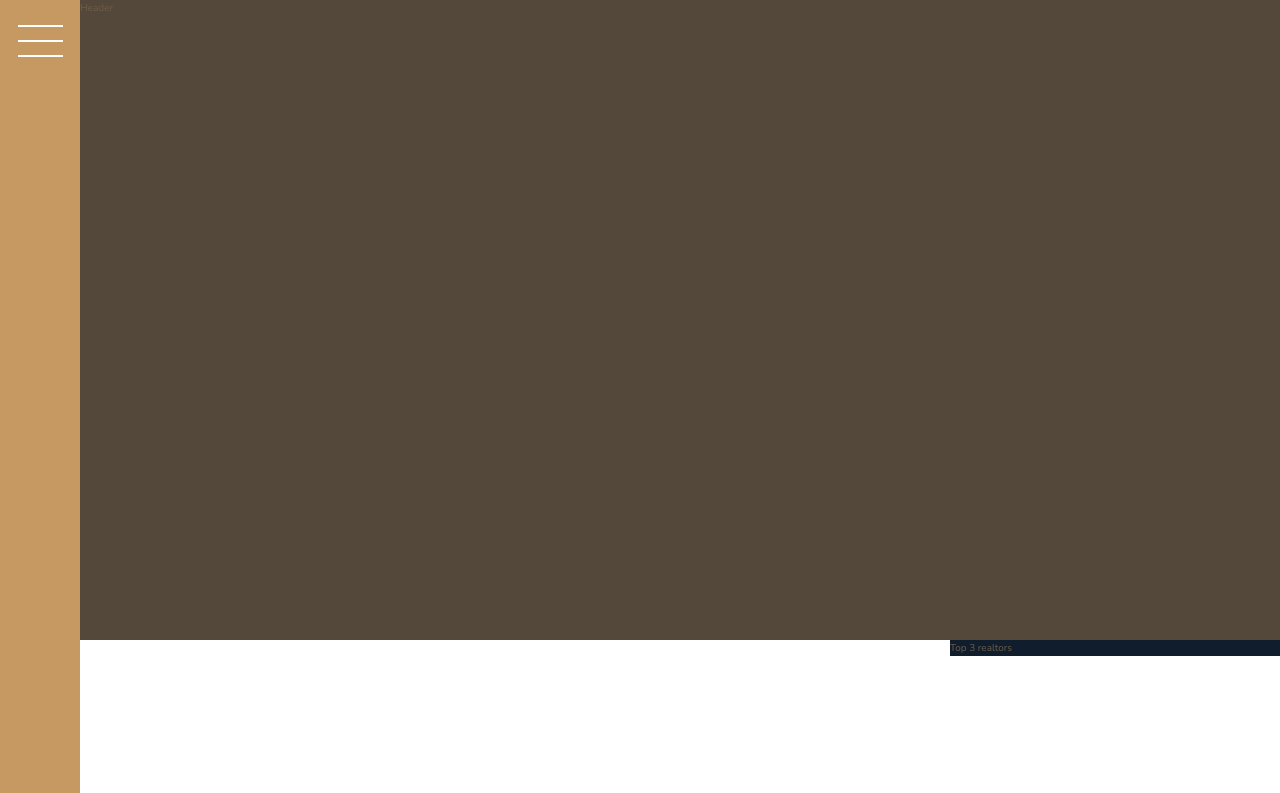
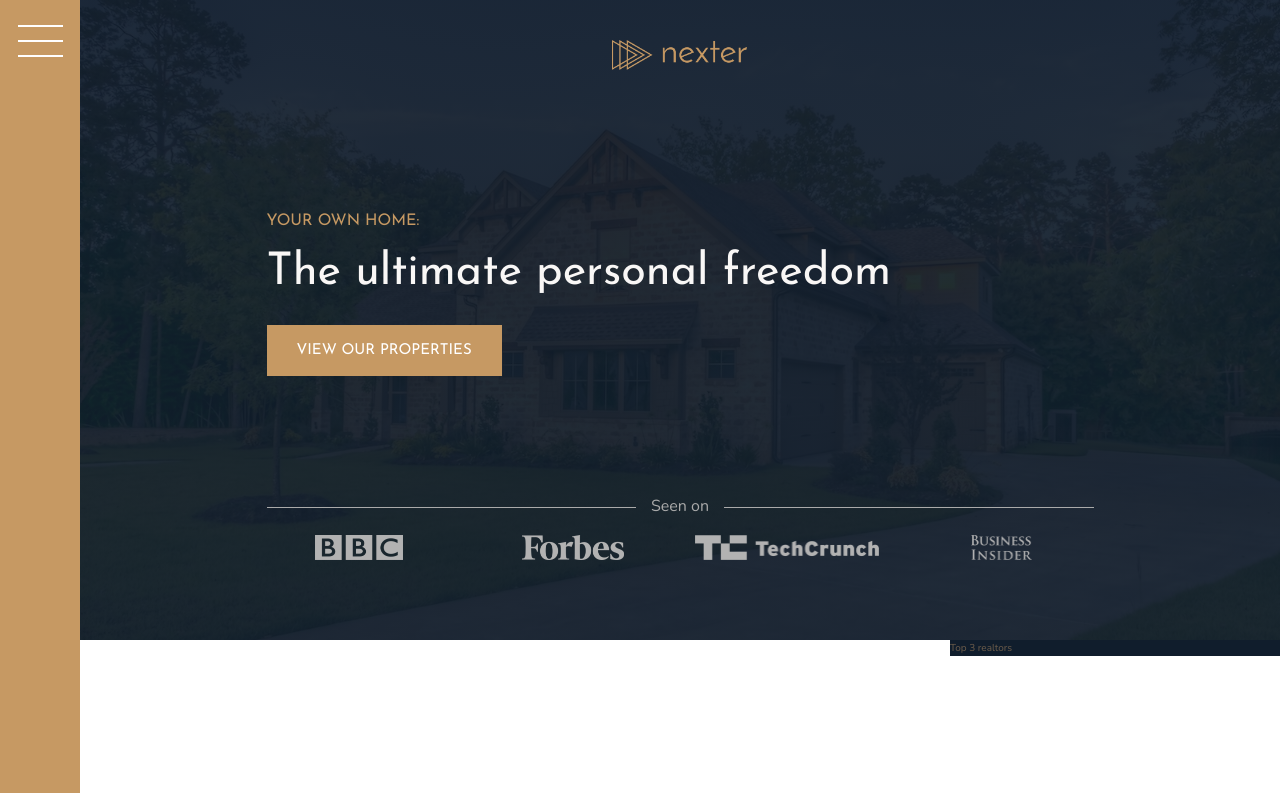
Before and after one commit to jdharveng/CCS_training_GridLayout, a website: page index.html in a window 1280 px wide. Shown: the top 793 px of the page. Drawn offline with nearby package versions, Linux system fonts and the light colour scheme.

Commit message:
Header positioning

```diff
--- a/index.html
+++ b/index.html
@@ -17,7 +17,17 @@
         </div>
 
         <header class="header">
-          Header
+            <img src="img/logo.png" alt="Nexter logo" class="header__logo">
+            <h3 class="heading-3">Your own home:</h3>
+            <h1 class="heading-1">The ultimate personal freedom</h1>
+            <button class="btn header__btn">View our properties</button>
+            <div class="header__seenon-text">Seen on</div>
+            <div class="header__seenon-logos">
+                <img src="img/logo-bbc.png" alt="Seen on logo 1">
+                <img src="img/logo-forbes.png" alt="Seen on logo 2">
+                <img src="img/logo-techcrunch.png" alt="Seen on logo 3">
+                <img src="img/logo-bi.png" alt="Seen on logo 4">
+            </div>
         </header>
 
         <div class="realtors">
--- a/sass/_header.scss
+++ b/sass/_header.scss
@@ -1,4 +1,56 @@
 .header {
   background-color: $color-grey-dark-1;
   grid-column: full-start / col-end-6;
+  background-image: linear-gradient(rgba($color-secondary,.93),rgba($color-secondary, .93)), url(../img/hero.jpeg);
+  background-size: cover;
+  background-position: center;
+  padding: 8rem;
+  padding-top: 4rem;
+
+  display: grid;
+  grid-template-rows: 1fr min-content 6rem 1fr;
+  grid-template-columns: max-content;
+  grid-row-gap: 1.5rem;
+  justify-content: center;
+
+  &__logo {
+    height: 3rem;
+    justify-self: center;
+  }
+
+  &__btn {
+    align-self: start;
+    justify-self:start;
+  }
+
+  &__seenon-text {
+    display: grid;
+    grid-template-columns: 1fr max-content 1fr;
+    grid-column-gap: 1.5rem;
+    align-items: center;
+
+    font-size: 1.6rem;
+    color: $color-grey-light-2;
+
+    &::before,
+    &::after {
+    content: "";
+    height: 1px;
+    display: block;
+    background-color: currentColor;
+  }
+  }
+
+
+
+  &__seenon-logos {
+    display: grid;
+    grid-template-columns: repeat(4,1fr);
+    grid-column-gap: 3rem;
+    justify-items: center;
+    img {
+      height: 2.5rem;
+      filter: brightness(70%);
+    }
+  }
 }
--- a/sass/_typography.scss
+++ b/sass/_typography.scss
@@ -6,6 +6,9 @@
 
 .heading-1 {
   @extend %heading;
+  font-size: 4.5rem;
+  color: $color-grey-light-1;
+  line-height:1;
 }
 
 .heading-2 {
```
Also changed, not shown: css/style.css.
